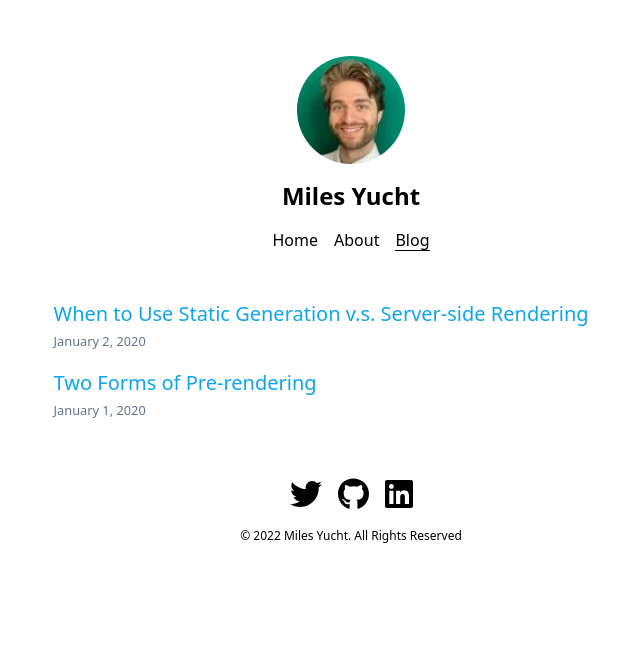
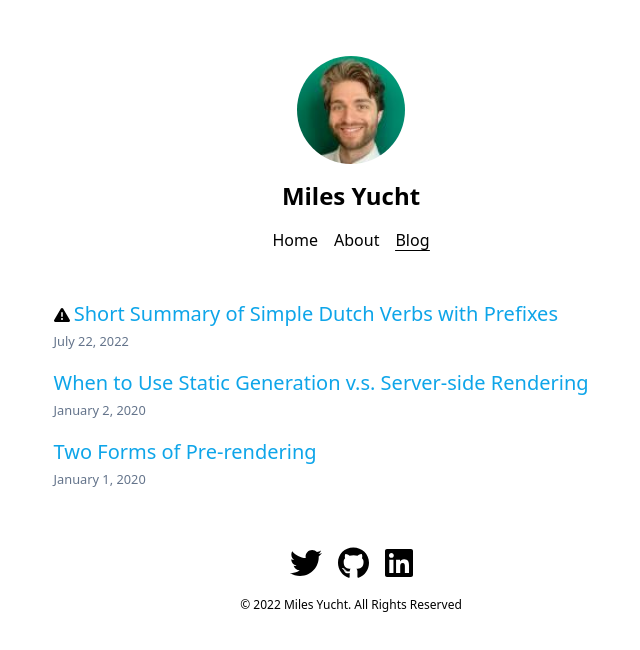
Before and after one commit to mgyucht/nextjs-blog, a Next.js app: page /blog in a window 1280 px wide. Shown: the top 650 px of the page, without its empty margins (289-929 px from the left). Built offline with nearby package versions, Linux system fonts and the light colour scheme.

Commit message:
Add support for preview posts

```diff
--- a/lib/posts.ts
+++ b/lib/posts.ts
@@ -11,6 +11,10 @@ function getPath(relativePath: string): string {
 const POSTS_DIRECTORY = getPath("markdown/posts");
 const ABOUT_ME_PAGE = getPath("markdown/about-me.md");
 
+function arePreviewPostsAllowed() {
+  return process.env.BLOG_ALLOW_PREVIEW === "true";
+}
+
 export async function getAboutMePage() {
   const fileContents = fs.readFileSync(ABOUT_ME_PAGE, "utf8");
   const matterResult = matter(fileContents);
@@ -23,18 +27,34 @@ export async function getAboutMePage() {
   };
 }
 
+type PostHeader = {
+  date: string;
+  title: string;
+  preview: boolean;
+};
+
+function parseHeader(data: any): PostHeader {
+  return {
+    date: data.date,
+    title: data.title,
+    preview: data.preview === "true",
+  };
+}
+
 export function getSortedPostsData() {
   const fileNames = fs.readdirSync(POSTS_DIRECTORY);
-  const allPostsData = fileNames.map((fileName) => {
+  const allPostsData = fileNames
+    .map((fileName) => {
       const id = fileName.replace(/\.md$/, "");
       const fullPath = path.join(POSTS_DIRECTORY, fileName);
       const fileContents = fs.readFileSync(fullPath, "utf8");
       const matterResult = matter(fileContents);
       return {
         id,
-      ...(matterResult.data as { date: string; title: string }),
+        ...parseHeader(matterResult.data),
       };
-  });
+    })
+    .filter(({ preview }) => arePreviewPostsAllowed() || !preview);
 
   return allPostsData.sort(({ date: a }, { date: b }) => {
     if (a < b) {
@@ -48,13 +68,10 @@ export function getSortedPostsData() {
 }
 
 export function getAllPostIds() {
-  const fileNames = fs.readdirSync(POSTS_DIRECTORY);
-  return fileNames.map((fileName) => {
-    return {
+  return getSortedPostsData().map(({ id }) => {
     params: {
-        id: fileName.replace(/\.md$/, ""),
-      },
-    };
+      id;
+    }
   });
 }
 
@@ -69,6 +86,6 @@ export async function getPostData(id: string) {
   return {
     id,
     contentHtml,
-    ...(matterResult.data as { date: string; title: string }),
+    ...parseHeader(matterResult.data),
   };
 }
--- /dev/null
+++ b/markdown/posts/dutch-simple-verbs-with-prefixes.md
@@ -0,0 +1,7 @@
+---
+title: "Short Summary of Simple Dutch Verbs with Prefixes"
+date: "2022-07-22"
+preview: "true"
+---
+
+Test 123
--- a/pages/blog/index.tsx
+++ b/pages/blog/index.tsx
@@ -4,6 +4,8 @@ import Layout, { siteTitle } from "../../components/layout";
 import Date from "../../components/date";
 import { getSortedPostsData, getAboutMePage } from "../../lib/posts";
 import { GetStaticProps } from "next";
+import { FontAwesomeIcon } from "@fortawesome/react-fontawesome";
+import { faTriangleExclamation } from "@fortawesome/free-solid-svg-icons";
 
 export const getStaticProps: GetStaticProps = async () => {
   const allPostsData = getSortedPostsData();
@@ -21,6 +23,7 @@ export default function Home({
     date: string;
     title: string;
     id: string;
+    preview: boolean;
   }[];
 }) {
   return (
@@ -30,8 +33,9 @@ export default function Home({
       </Head>
       <section className="text-base">
         <ul className="list-none">
-          {allPostsData.map(({ id, date, title }) => (
+          {allPostsData.map(({ id, date, title, preview }) => (
             <li className="pb-4" key={id}>
+              {preview && <><FontAwesomeIcon icon={faTriangleExclamation} />{" "}</>}
               <Link href={`/blog/${id}`}>
                 <a className="text-xl hover:underline text-sky-500">{title}</a>
               </Link>
```
Also changed, not shown: 2 other files (tests, documents, lock files or other folders). Lines whose indentation alone changed are shown as unchanged.
